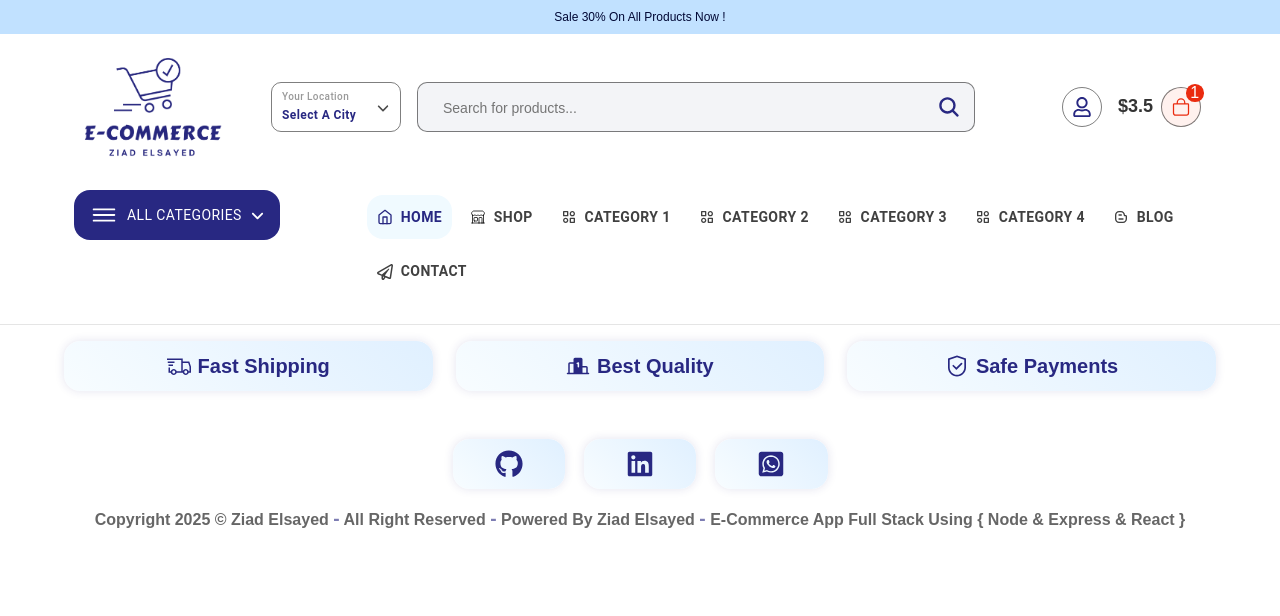
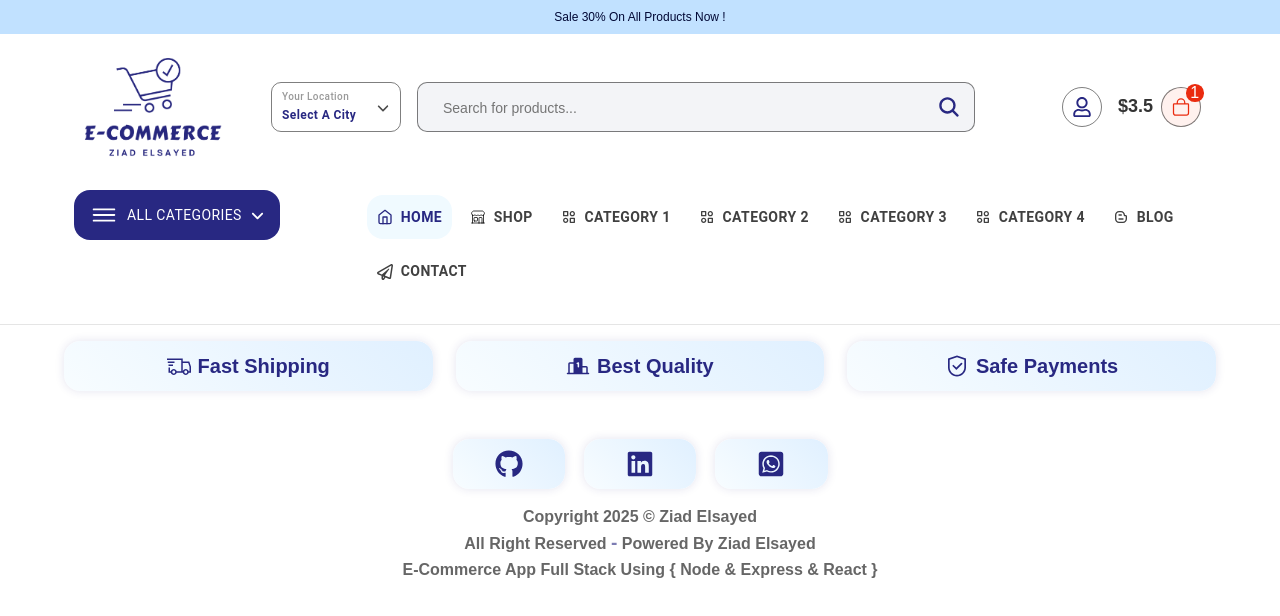
Before and after one commit to ziadelsayed2004/ecommerce, a React (Create React App) app: page /About in a window 1280 px wide. Shown: the top 616 px of the page. Built offline with nearby package versions, Linux system fonts and the light colour scheme.

Commit message:
Update index.js

```diff
--- a/src/Components/Footer/index.js
+++ b/src/Components/Footer/index.js
@@ -38,7 +38,7 @@ const Footer = () => {
                                 <Link target="_blank" to="https://wa.me/201020572730"><FaWhatsappSquare /></Link>
                             </li>
                         </ul>
-                        <p className="col-12"><Link target="_blank" to="mailto:ziadelsayed2004@gmail.com">Copyright 2025 © Ziad Elsayed <span>-</span> All Right Reserved <span>-</span> Powered By Ziad Elsayed <span>-</span> E-Commerce App Full Stack Using &#123; Node & Express & React &#125;</Link></p>
+                        <p className="col-12"><Link target="_blank" to="mailto:ziadelsayed2004@gmail.com">Copyright 2025 © Ziad Elsayed<br/>All Right Reserved <span>-</span> Powered By Ziad Elsayed<br/>E-Commerce App Full Stack Using &#123; Node & Express & React &#125;</Link></p>
                     </div>
                 </div>
             </footer>
```
